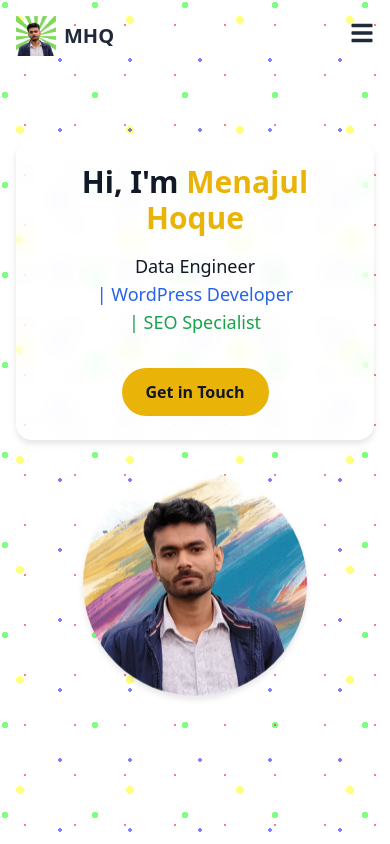
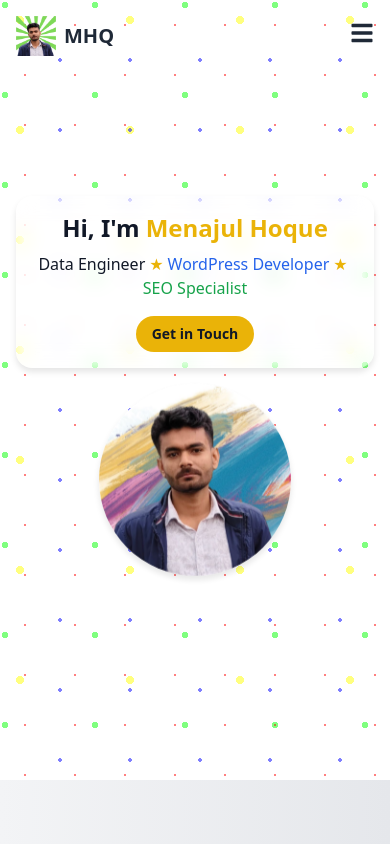
Before and after one commit to MinHackerz/portfolio, a Next.js app: page / in a window 390 px wide. Shown: the top 844 px of the page. Built offline with nearby package versions, Linux system fonts and the light colour scheme.

Commit message:
Update Hero.js

```diff
--- a/components/Hero.js
+++ b/components/Hero.js
@@ -4,30 +4,32 @@ import dynamic from 'next/dynamic';
 
 const Hero = () => {
   return (
-    <section className="relative bg-white text-gray-900 min-h-screen flex items-center overflow-hidden px-4 sm:px-6 lg:px-8">
+    <section className="relative bg-white text-gray-900 min-h-[calc(100vh-4rem)] sm:min-h-screen flex items-center overflow-hidden px-4 sm:px-6 lg:px-8">
       <div className="absolute inset-0 bg-dots"></div>
       <div className="container mx-auto relative z-10">
         <div className="flex flex-col lg:flex-row items-center">
-          <div className="w-full lg:w-1/2 text-center lg:text-left mb-10 lg:mb-0">
-            <div className="glassmorphism p-6 sm:p-8 rounded-lg bg-white/30 backdrop-blur-sm shadow-lg">
-              <h1 className="text-3xl sm:text-4xl lg:text-6xl font-bold mb-4 animate-fade-in-up">
+          <div className="w-full lg:w-1/2 text-center lg:text-left mb-6 sm:mb-10 lg:mb-0">
+            <div className="glassmorphism p-4 sm:p-6 lg:p-8 rounded-lg bg-white/30 backdrop-blur-sm shadow-lg">
+              <h1 className="text-2xl sm:text-3xl lg:text-5xl xl:text-6xl font-bold mb-2 sm:mb-4 animate-fade-in-up">
                 Hi, I&apos;m <span className="text-yellow-500">Menajul Hoque</span>
               </h1>
-              <p className="text-lg sm:text-xl lg:text-2xl mb-8 animate-fade-in-up animation-delay-300">
+              <p className="text-base sm:text-lg lg:text-xl xl:text-2xl mb-4 sm:mb-6 lg:mb-8 animate-fade-in-up animation-delay-300">
                 <span className="inline-block text-black-500">Data Engineer</span>
-                <span className="inline-block text-blue-600"> | WordPress Developer</span>
-                <span className="inline-block text-green-600"> | SEO Specialist</span>
+                <span className="inline-block text-yellow-500 mx-1">★</span>
+                <span className="inline-block text-blue-600">WordPress Developer</span>
+                <span className="inline-block text-yellow-500 mx-1">★</span>
+                <span className="inline-block text-green-600">SEO Specialist</span>
               </p>
               <a
                 href="#contact"
-                className="bg-yellow-500 text-gray-900 px-6 sm:px-8 py-3 rounded-full text-base sm:text-lg font-semibold hover:bg-yellow-400 transition duration-300 animate-fade-in-up animation-delay-600 inline-block"
+                className="bg-yellow-500 text-gray-900 px-4 sm:px-6 lg:px-8 py-2 sm:py-3 rounded-full text-sm sm:text-base lg:text-lg font-semibold hover:bg-yellow-400 transition duration-300 animate-fade-in-up animation-delay-600 inline-block"
               >
                 Get in Touch
               </a>
             </div>
           </div>
           <div className="w-full lg:w-1/2 flex justify-center">
-            <div className="relative w-56 h-56 sm:w-64 sm:h-64 lg:w-80 lg:h-80 animate-float glassmorphism-circle rounded-full p-4">
+            <div className="relative w-48 h-48 sm:w-56 sm:h-56 lg:w-72 lg:h-72 xl:w-80 xl:h-80 animate-float glassmorphism-circle rounded-full p-3 sm:p-4">
               <Image
                 src="/profile-picture.jpg"
                 alt="Menajul Hoque"
@@ -37,16 +39,16 @@ const Hero = () => {
               />
               <div className="absolute inset-0 animate-pulse-outline rounded-full"></div>
               {/* Roles around the circular profile picture */}
-              <div className="absolute top-[-1.5rem] left-1/2 transform -translate-x-1/2 bg-green-700 text-white px-2 py-1 rounded-full hidden lg:block">
+              <div className="absolute top-[-1rem] sm:top-[-1.5rem] left-1/2 transform -translate-x-1/2 bg-green-700 text-white px-2 py-1 rounded-full text-xs sm:text-sm hidden lg:block">
                 Digital Marketing
               </div>
-              <div className="absolute left-[-2rem] top-1/2 transform -translate-y-1/2 bg-yellow-600 text-gray-900 px-2 py-1 rounded-full hidden lg:block">
+              <div className="absolute left-[-1.5rem] sm:left-[-2rem] top-1/2 transform -translate-y-1/2 bg-yellow-600 text-gray-900 px-2 py-1 rounded-full text-xs sm:text-sm hidden lg:block">
                 Data Engineering
               </div>
-              <div className="absolute right-[-2rem] top-1/2 transform -translate-y-1/2 bg-blue-700 text-white px-2 py-1 rounded-full hidden lg:block">
+              <div className="absolute right-[-1.5rem] sm:right-[-2rem] top-1/2 transform -translate-y-1/2 bg-blue-700 text-white px-2 py-1 rounded-full text-xs sm:text-sm hidden lg:block">
                 Web Development
               </div>
-              <div className="absolute bottom-[-1.5rem] left-1/2 transform -translate-x-1/2 bg-orange-700 text-white px-2 py-1 rounded-full hidden lg:block">
+              <div className="absolute bottom-[-1rem] sm:bottom-[-1.5rem] left-1/2 transform -translate-x-1/2 bg-orange-700 text-white px-2 py-1 rounded-full text-xs sm:text-sm hidden lg:block">
                 Prompt Engineering
               </div>
             </div>
```
